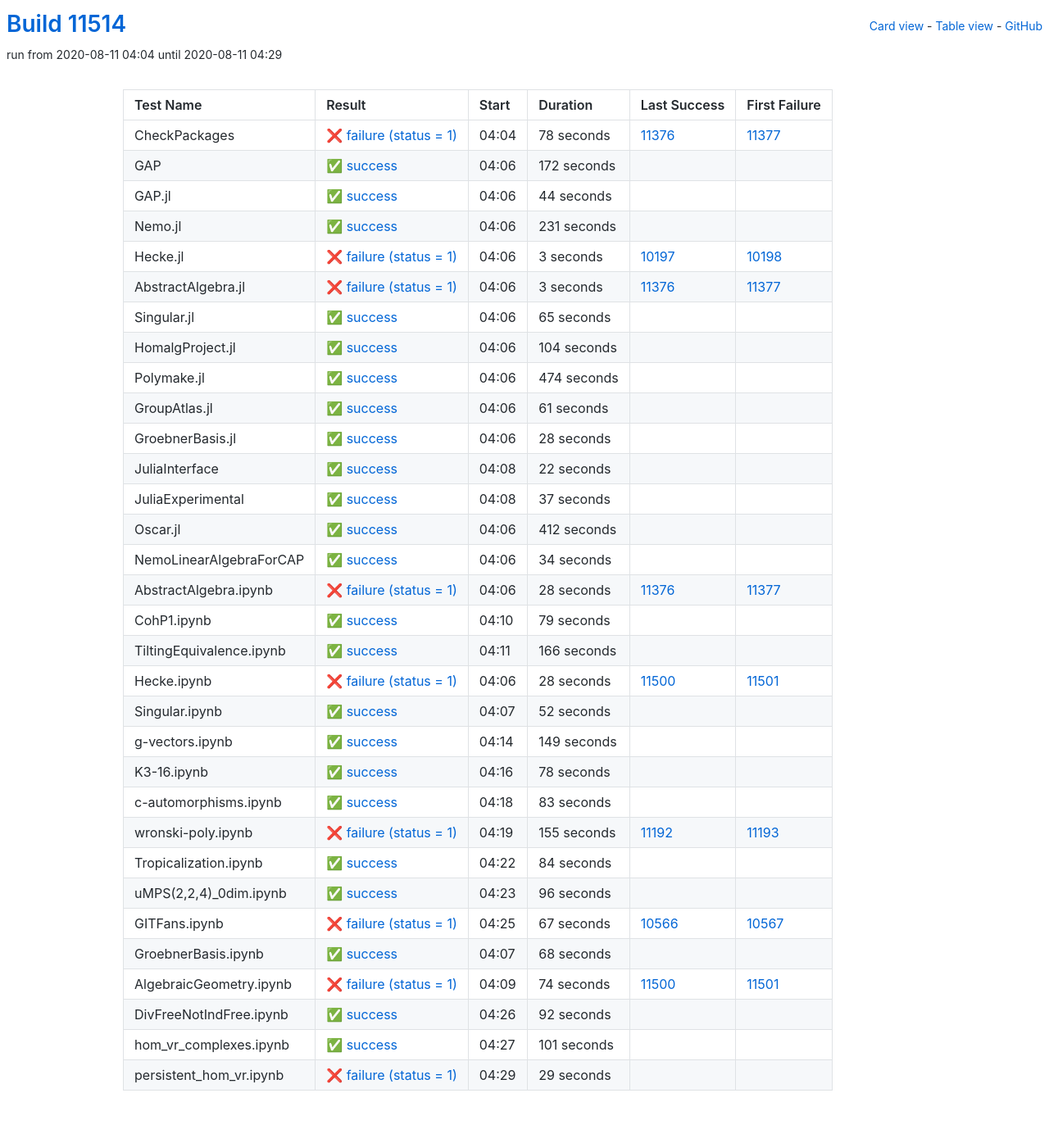
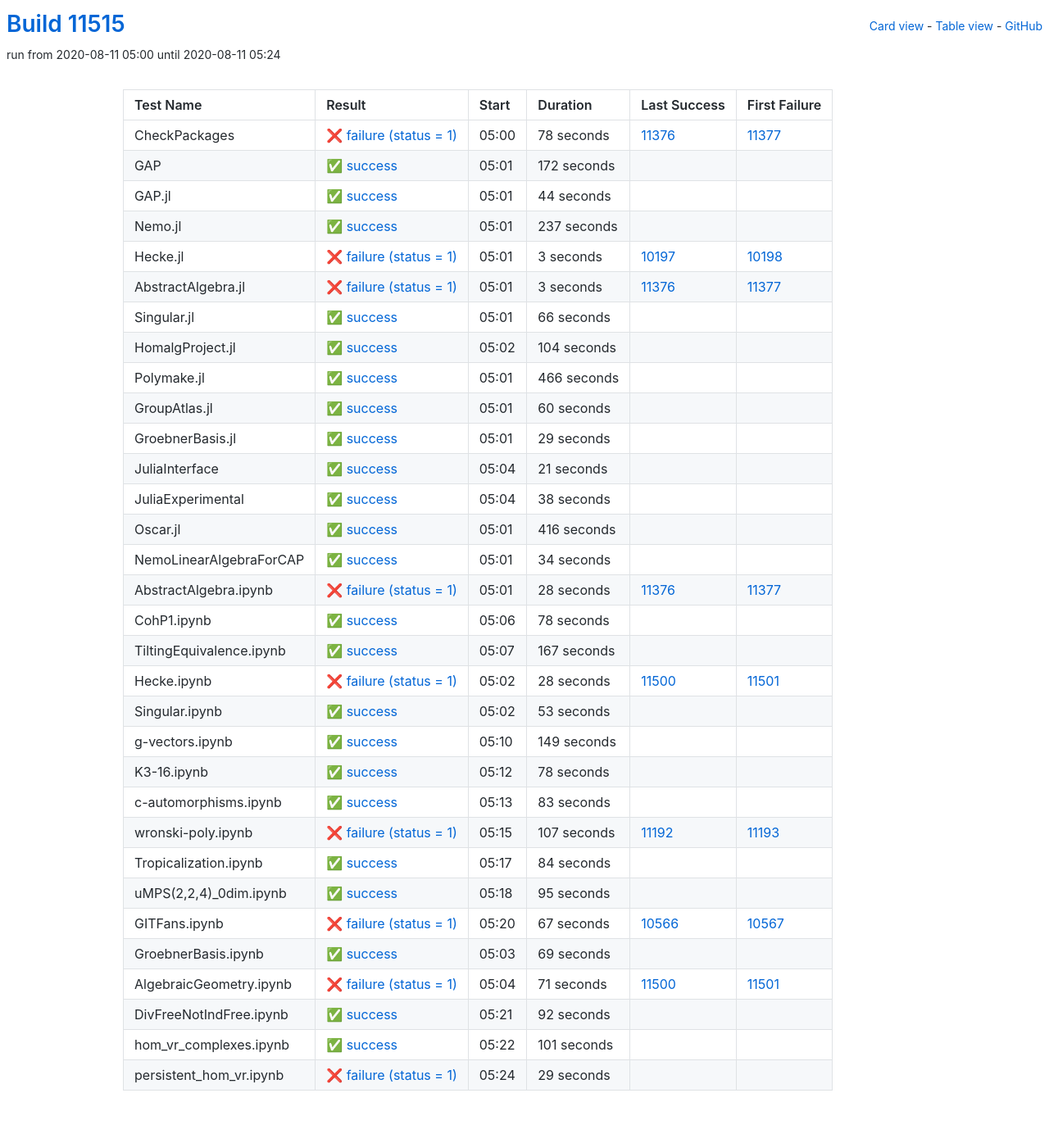
Before and after one commit to oscar-system/oscar-ci-status, a Jekyll site: the page built from table.html, in a window 1280 px wide. Shown: the whole page at 82% size. Built offline with Jekyll 4.4.1, drawn with Linux system fonts in a browser that asks for light colours.

Commit message:
Build #11515

```diff
--- a/_data/ci.yml
+++ b/_data/ci.yml
@@ -1,6 +1,6 @@
 ---
-build: 11514
-build_url: https://oscarci.mathematik.uni-kl.de/job/oscar/11514/
+build: 11515
+build_url: https://oscarci.mathematik.uni-kl.de/job/oscar/11515/
 job: oscar
 organization: oscar-system
 repo: oscar-ci-status
@@ -8,8 +8,8 @@
 tests:
 - name: CheckPackages
   id: checkpackages
-  log: https://oscarci.mathematik.uni-kl.de/job/oscar/11514/artifact/logs/build-11514/CheckPackages.log
-  start: 2020-08-11 04:04
+  log: https://oscarci.mathematik.uni-kl.de/job/oscar/11515/artifact/logs/build-11515/CheckPackages.log
+  start: 2020-08-11 05:00
   success: false
   exitcode: 1
   status: failure
@@ -20,8 +20,8 @@
   first_failure_url: https://oscarci.mathematik.uni-kl.de/job/oscar/11377/
 - name: GAP
   id: gap
-  log: https://oscarci.mathematik.uni-kl.de/job/oscar/11514/artifact/logs/build-11514/GAP.log
-  start: 2020-08-11 04:06
+  log: https://oscarci.mathematik.uni-kl.de/job/oscar/11515/artifact/logs/build-11515/GAP.log
+  start: 2020-08-11 05:01
   success: true
   exitcode: 0
   status: success
@@ -32,8 +32,8 @@
   first_failure_url:
 - name: GAP.jl
   id: gap-jl
-  log: https://oscarci.mathematik.uni-kl.de/job/oscar/11514/artifact/logs/build-11514/GAP.jl.log
-  start: 2020-08-11 04:06
+  log: https://oscarci.mathematik.uni-kl.de/job/oscar/11515/artifact/logs/build-11515/GAP.jl.log
+  start: 2020-08-11 05:01
   success: true
   exitcode: 0
   status: success
@@ -44,20 +44,20 @@
   first_failure_url:
 - name: Nemo.jl
   id: nemo-jl
-  log: https://oscarci.mathematik.uni-kl.de/job/oscar/11514/artifact/logs/build-11514/Nemo.jl.log
-  start: 2020-08-11 04:06
+  log: https://oscarci.mathematik.uni-kl.de/job/oscar/11515/artifact/logs/build-11515/Nemo.jl.log
+  start: 2020-08-11 05:01
   success: true
   exitcode: 0
   status: success
-  duration: 231
+  duration: 237
   last_success: false
   last_success_url:
   first_failure: false
   first_failure_url:
 - name: Hecke.jl
   id: hecke-jl
-  log: https://oscarci.mathematik.uni-kl.de/job/oscar/11514/artifact/logs/build-11514/Hecke.jl.log
-  start: 2020-08-11 04:06
+  log: https://oscarci.mathematik.uni-kl.de/job/oscar/11515/artifact/logs/build-11515/Hecke.jl.log
+  start: 2020-08-11 05:01
   success: false
   exitcode: 1
   status: failure
@@ -68,8 +68,8 @@
   first_failure_url: https://oscarci.mathematik.uni-kl.de/job/oscar/10198/
 - name: AbstractAlgebra.jl
   id: abstractalgebra-jl
-  log: https://oscarci.mathematik.uni-kl.de/job/oscar/11514/artifact/logs/build-11514/AbstractAlgebra.jl.log
-  start: 2020-08-11 04:06
+  log: https://oscarci.mathematik.uni-kl.de/job/oscar/11515/artifact/logs/build-11515/AbstractAlgebra.jl.log
+  start: 2020-08-11 05:01
   success: false
   exitcode: 1
   status: failure
@@ -80,20 +80,20 @@
   first_failure_url: https://oscarci.mathematik.uni-kl.de/job/oscar/11377/
 - name: Singular.jl
   id: singular-jl
-  log: https://oscarci.mathematik.uni-kl.de/job/oscar/11514/artifact/logs/build-11514/Singular.jl.log
-  start: 2020-08-11 04:06
+  log: https://oscarci.mathematik.uni-kl.de/job/oscar/11515/artifact/logs/build-11515/Singular.jl.log
+  start: 2020-08-11 05:01
   success: true
   exitcode: 0
   status: success
-  duration: 65
+  duration: 66
   last_success: false
   last_success_url:
   first_failure: false
   first_failure_url:
 - name: HomalgProject.jl
   id: homalgproject-jl
-  log: https://oscarci.mathematik.uni-kl.de/job/oscar/11514/artifact/logs/build-11514/HomalgProject.jl.log
-  start: 2020-08-11 04:06
+  log: https://oscarci.mathematik.uni-kl.de/job/oscar/11515/artifact/logs/build-11515/HomalgProject.jl.log
+  start: 2020-08-11 05:02
   success: true
   exitcode: 0
   status: success
@@ -104,80 +104,80 @@
   first_failure_url:
 - name: Polymake.jl
   id: polymake-jl
-  log: https://oscarci.mathematik.uni-kl.de/job/oscar/11514/artifact/logs/build-11514/Polymake.jl.log
-  start: 2020-08-11 04:06
+  log: https://oscarci.mathematik.uni-kl.de/job/oscar/11515/artifact/logs/build-11515/Polymake.jl.log
+  start: 2020-08-11 05:01
   success: true
   exitcode: 0
   status: success
-  duration: 474
+  duration: 466
   last_success: false
   last_success_url:
   first_failure: false
   first_failure_url:
 - name: GroupAtlas.jl
   id: groupatlas-jl
-  log: https://oscarci.mathematik.uni-kl.de/job/oscar/11514/artifact/logs/build-11514/GroupAtlas.jl.log
-  start: 2020-08-11 04:06
+  log: https://oscarci.mathematik.uni-kl.de/job/oscar/11515/artifact/logs/build-11515/GroupAtlas.jl.log
+  start: 2020-08-11 05:01
   success: true
   exitcode: 0
   status: success
-  duration: 61
+  duration: 60
   last_success: false
   last_success_url:
   first_failure: false
   first_failure_url:
 - name: GroebnerBasis.jl
   id: groebnerbasis-jl
-  log: https://oscarci.mathematik.uni-kl.de/job/oscar/11514/artifact/logs/build-11514/GroebnerBasis.jl.log
-  start: 2020-08-11 04:06
+  log: https://oscarci.mathematik.uni-kl.de/job/oscar/11515/artifact/logs/build-11515/GroebnerBasis.jl.log
+  start: 2020-08-11 05:01
   success: true
   exitcode: 0
   status: success
-  duration: 28
+  duration: 29
   last_success: false
   last_success_url:
   first_failure: false
   first_failure_url:
 - name: JuliaInterface
   id: juliainterface
-  log: https://oscarci.mathematik.uni-kl.de/job/oscar/11514/artifact/logs/build-11514/JuliaInterface.log
-  start: 2020-08-11 04:08
+  log: https://oscarci.mathematik.uni-kl.de/job/oscar/11515/artifact/logs/build-11515/JuliaInterface.log
+  start: 2020-08-11 05:04
   success: true
   exitcode: 0
   status: success
-  duration: 22
+  duration: 21
   last_success: false
   last_success_url:
   first_failure: false
   first_failure_url:
 - name: JuliaExperimental
   id: juliaexperimental
-  log: https://oscarci.mathematik.uni-kl.de/job/oscar/11514/artifact/logs/build-11514/JuliaExperimental.log
-  start: 2020-08-11 04:08
+  log: https://oscarci.mathematik.uni-kl.de/job/oscar/11515/artifact/logs/build-11515/JuliaExperimental.log
+  start: 2020-08-11 05:04
   success: true
   exitcode: 0
   status: success
-  duration: 37
+  duration: 38
   last_success: false
   last_success_url:
   first_failure: false
   first_failure_url:
 - name: Oscar.jl
   id: oscar-jl
-  log: https://oscarci.mathematik.uni-kl.de/job/oscar/11514/artifact/logs/build-11514/Oscar.jl.log
-  start: 2020-08-11 04:06
+  log: https://oscarci.mathematik.uni-kl.de/job/oscar/11515/artifact/logs/build-11515/Oscar.jl.log
+  start: 2020-08-11 05:01
   success: true
   exitcode: 0
   status: success
-  duration: 412
+  duration: 416
   last_success: false
   last_success_url:
   first_failure: false
   first_failure_url:
 - name: NemoLinearAlgebraForCAP
   id: nemolinearalgebraforcap
-  log: https://oscarci.mathematik.uni-kl.de/job/oscar/11514/artifact/logs/build-11514/NemoLinearAlgebraForCAP.log
-  start: 2020-08-11 04:06
+  log: https://oscarci.mathematik.uni-kl.de/job/oscar/11515/artifact/logs/build-11515/NemoLinearAlgebraForCAP.log
+  start: 2020-08-11 05:01
   success: true
   exitcode: 0
   status: success
@@ -188,8 +188,8 @@
   first_failure_url:
 - name: AbstractAlgebra.ipynb
   id: abstractalgebra-ipynb
-  log: https://oscarci.mathematik.uni-kl.de/job/oscar/11514/artifact/logs/build-11514/AbstractAlgebra.ipynb.log
-  start: 2020-08-11 04:06
+  log: https://oscarci.mathematik.uni-kl.de/job/oscar/11515/artifact/logs/build-11515/AbstractAlgebra.ipynb.log
+  start: 2020-08-11 05:01
   success: false
   exitcode: 1
   status: failure
@@ -200,32 +200,32 @@
   first_failure_url: https://oscarci.mathematik.uni-kl.de/job/oscar/11377/
 - name: CohP1.ipynb
   id: cohp1-ipynb
-  log: https://oscarci.mathematik.uni-kl.de/job/oscar/11514/artifact/logs/build-11514/CohP1.ipynb.log
-  start: 2020-08-11 04:10
+  log: https://oscarci.mathematik.uni-kl.de/job/oscar/11515/artifact/logs/build-11515/CohP1.ipynb.log
+  start: 2020-08-11 05:06
   success: true
   exitcode: 0
   status: success
-  duration: 79
+  duration: 78
   last_success: false
   last_success_url:
   first_failure: false
   first_failure_url:
 - name: TiltingEquivalence.ipynb
   id: tiltingequivalence-ipynb
-  log: https://oscarci.mathematik.uni-kl.de/job/oscar/11514/artifact/logs/build-11514/TiltingEquivalence.ipynb.log
-  start: 2020-08-11 04:11
+  log: https://oscarci.mathematik.uni-kl.de/job/oscar/11515/artifact/logs/build-11515/TiltingEquivalence.ipynb.log
+  start: 2020-08-11 05:07
   success: true
   exitcode: 0
   status: success
-  duration: 166
+  duration: 167
   last_success: false
   last_success_url:
   first_failure: false
   first_failure_url:
 - name: Hecke.ipynb
   id: hecke-ipynb
-  log: https://oscarci.mathematik.uni-kl.de/job/oscar/11514/artifact/logs/build-11514/Hecke.ipynb.log
-  start: 2020-08-11 04:06
+  log: https://oscarci.mathematik.uni-kl.de/job/oscar/11515/artifact/logs/build-11515/Hecke.ipynb.log
+  start: 2020-08-11 05:02
   success: false
   exitcode: 1
   status: failure
@@ -236,20 +236,20 @@
   first_failure_url: https://oscarci.mathematik.uni-kl.de/job/oscar/11501/
 - name: Singular.ipynb
   id: singular-ipynb
-  log: https://oscarci.mathematik.uni-kl.de/job/oscar/11514/artifact/logs/build-11514/Singular.ipynb.log
-  start: 2020-08-11 04:07
+  log: https://oscarci.mathematik.uni-kl.de/job/oscar/11515/artifact/logs/build-11515/Singular.ipynb.log
+  start: 2020-08-11 05:02
   success: true
   exitcode: 0
   status: success
-  duration: 52
+  duration: 53
   last_success: false
   last_success_url:
   first_failure: false
   first_failure_url:
 - name: g-vectors.ipynb
   id: g-vectors-ipynb
-  log: https://oscarci.mathematik.uni-kl.de/job/oscar/11514/artifact/logs/build-11514/g-vectors.ipynb.log
-  start: 2020-08-11 04:14
+  log: https://oscarci.mathematik.uni-kl.de/job/oscar/11515/artifact/logs/build-11515/g-vectors.ipynb.log
+  start: 2020-08-11 05:10
   success: true
   exitcode: 0
   status: success
@@ -260,8 +260,8 @@
   first_failure_url:
 - name: K3-16.ipynb
   id: k3-16-ipynb
-  log: https://oscarci.mathematik.uni-kl.de/job/oscar/11514/artifact/logs/build-11514/K3-16.ipynb.log
-  start: 2020-08-11 04:16
+  log: https://oscarci.mathematik.uni-kl.de/job/oscar/11515/artifact/logs/build-11515/K3-16.ipynb.log
+  start: 2020-08-11 05:12
   success: true
   exitcode: 0
   status: success
@@ -272,8 +272,8 @@
   first_failure_url:
 - name: c-automorphisms.ipynb
   id: c-automorphisms-ipynb
-  log: https://oscarci.mathematik.uni-kl.de/job/oscar/11514/artifact/logs/build-11514/c-automorphisms.ipynb.log
-  start: 2020-08-11 04:18
+  log: https://oscarci.mathematik.uni-kl.de/job/oscar/11515/artifact/logs/build-11515/c-automorphisms.ipynb.log
+  start: 2020-08-11 05:13
   success: true
   exitcode: 0
   status: success
@@ -284,20 +284,20 @@
   first_failure_url:
 - name: wronski-poly.ipynb
   id: wronski-poly-ipynb
-  log: https://oscarci.mathematik.uni-kl.de/job/oscar/11514/artifact/logs/build-11514/wronski-poly.ipynb.log
-  start: 2020-08-11 04:19
+  log: https://oscarci.mathematik.uni-kl.de/job/oscar/11515/artifact/logs/build-11515/wronski-poly.ipynb.log
+  start: 2020-08-11 05:15
   success: false
   exitcode: 1
   status: failure
-  duration: 155
+  duration: 107
   last_success: 11192
   last_success_url: https://oscarci.mathematik.uni-kl.de/job/oscar/11192/
   first_failure: 11193
   first_failure_url: https://oscarci.mathematik.uni-kl.de/job/oscar/11193/
 - name: Tropicalization.ipynb
   id: tropicalization-ipynb
-  log: https://oscarci.mathematik.uni-kl.de/job/oscar/11514/artifact/logs/build-11514/Tropicalization.ipynb.log
-  start: 2020-08-11 04:22
+  log: https://oscarci.mathematik.uni-kl.de/job/oscar/11515/artifact/logs/build-11515/Tropicalization.ipynb.log
+  start: 2020-08-11 05:17
   success: true
   exitcode: 0
   status: success
@@ -308,20 +308,20 @@
   first_failure_url:
 - name: uMPS(2,2,4)_0dim.ipynb
   id: umps-2-2-4-0dim-ipynb
-  log: https://oscarci.mathematik.uni-kl.de/job/oscar/11514/artifact/logs/build-11514/uMPS-2-2-4-_0dim.ipynb.log
-  start: 2020-08-11 04:23
+  log: https://oscarci.mathematik.uni-kl.de/job/oscar/11515/artifact/logs/build-11515/uMPS-2-2-4-_0dim.ipynb.log
+  start: 2020-08-11 05:18
   success: true
   exitcode: 0
   status: success
-  duration: 96
+  duration: 95
   last_success: false
   last_success_url:
   first_failure: false
   first_failure_url:
 - name: GITFans.ipynb
   id: gitfans-ipynb
-  log: https://oscarci.mathematik.uni-kl.de/job/oscar/11514/artifact/logs/build-11514/GITFans.ipynb.log
-  start: 2020-08-11 04:25
+  log: https://oscarci.mathematik.uni-kl.de/job/oscar/11515/artifact/logs/build-11515/GITFans.ipynb.log
+  start: 2020-08-11 05:20
   success: false
   exitcode: 1
   status: failure
@@ -332,32 +332,32 @@
   first_failure_url: https://oscarci.mathematik.uni-kl.de/job/oscar/10567/
 - name: GroebnerBasis.ipynb
   id: groebnerbasis-ipynb
-  log: https://oscarci.mathematik.uni-kl.de/job/oscar/11514/artifact/logs/build-11514/GroebnerBasis.ipynb.log
-  start: 2020-08-11 04:07
+  log: https://oscarci.mathematik.uni-kl.de/job/oscar/11515/artifact/logs/build-11515/GroebnerBasis.ipynb.log
+  start: 2020-08-11 05:03
   success: true
   exitcode: 0
   status: success
-  duration: 68
+  duration: 69
   last_success: false
   last_success_url:
   first_failure: false
   first_failure_url:
 - name: AlgebraicGeometry.ipynb
   id: algebraicgeometry-ipynb
-  log: https://oscarci.mathematik.uni-kl.de/job/oscar/11514/artifact/logs/build-11514/AlgebraicGeometry.ipynb.log
-  start: 2020-08-11 04:09
+  log: https://oscarci.mathematik.uni-kl.de/job/oscar/11515/artifact/logs/build-11515/AlgebraicGeometry.ipynb.log
+  start: 2020-08-11 05:04
   success: false
   exitcode: 1
   status: failure
-  duration: 74
+  duration: 71
   last_success: 11500
   last_success_url: https://oscarci.mathematik.uni-kl.de/job/oscar/11500/
   first_failure: 11501
   first_failure_url: https://oscarci.mathematik.uni-kl.de/job/oscar/11501/
 - name: DivFreeNotIndFree.ipynb
   id: divfreenotindfree-ipynb
-  log: https://oscarci.mathematik.uni-kl.de/job/oscar/11514/artifact/logs/build-11514/DivFreeNotIndFree.ipynb.log
-  start: 2020-08-11 04:26
+  log: https://oscarci.mathematik.uni-kl.de/job/oscar/11515/artifact/logs/build-11515/DivFreeNotIndFree.ipynb.log
+  start: 2020-08-11 05:21
   success: true
   exitcode: 0
   status: success
@@ -368,8 +368,8 @@
   first_failure_url:
 - name: hom_vr_complexes.ipynb
   id: hom-vr-complexes-ipynb
-  log: https://oscarci.mathematik.uni-kl.de/job/oscar/11514/artifact/logs/build-11514/hom_vr_complexes.ipynb.log
-  start: 2020-08-11 04:27
+  log: https://oscarci.mathematik.uni-kl.de/job/oscar/11515/artifact/logs/build-11515/hom_vr_complexes.ipynb.log
+  start: 2020-08-11 05:22
   success: true
   exitcode: 0
   status: success
@@ -380,8 +380,8 @@
   first_failure_url:
 - name: persistent_hom_vr.ipynb
   id: persistent-hom-vr-ipynb
-  log: https://oscarci.mathematik.uni-kl.de/job/oscar/11514/artifact/logs/build-11514/persistent_hom_vr.ipynb.log
-  start: 2020-08-11 04:29
+  log: https://oscarci.mathematik.uni-kl.de/job/oscar/11515/artifact/logs/build-11515/persistent_hom_vr.ipynb.log
+  start: 2020-08-11 05:24
   success: false
   exitcode: 1
   status: failure
```
Also changed, not shown: README.md.
